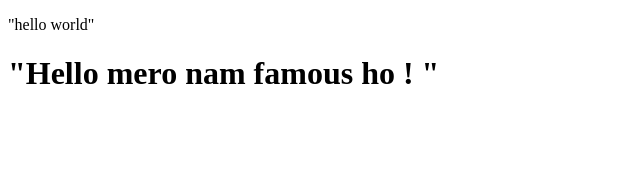
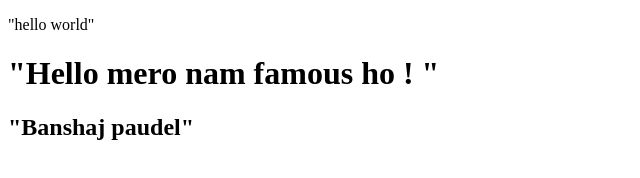
Before and after one commit to prasiddha98/lovelyhai, a plain HTML site: page index.html in a window 1280 px wide. Shown: the whole page, without its empty margins (0-640 px from the left). Drawn offline with Linux system fonts and the light colour scheme.

Commit message:
banshaj added

```diff
--- a/index.html
+++ b/index.html
@@ -9,6 +9,7 @@
 <body>
     <p>"hello world"</p>
     <h1>"Hello mero nam famous ho ! "</h1>
+    <h2>"Banshaj paudel"</h2>
 
 </body>
 </html>
```
